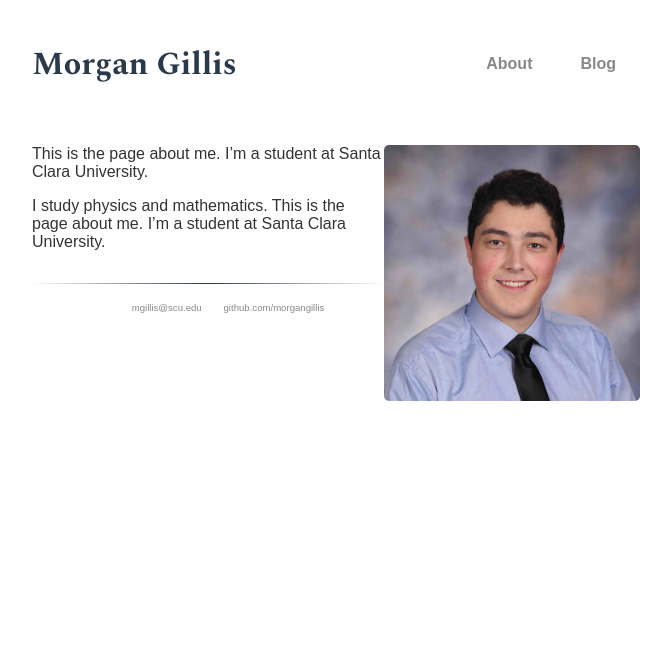
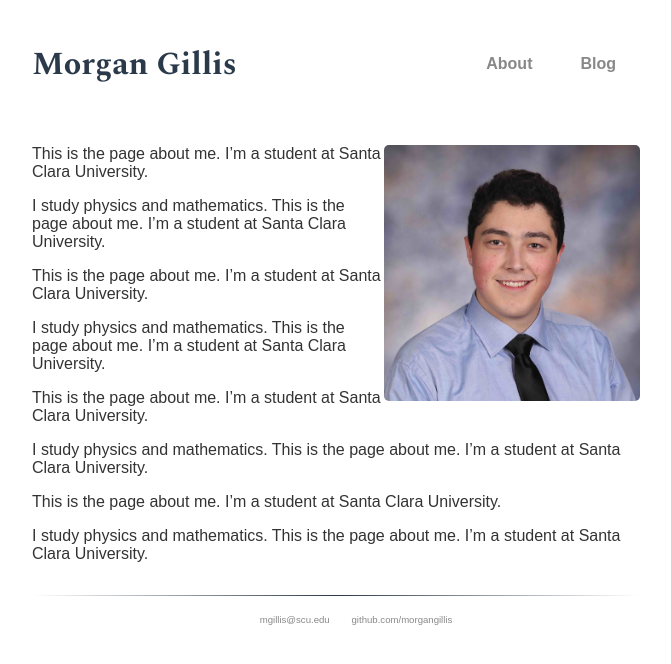
Before and after one commit to morgangillis/morgangillis.github.io, a Jekyll site: the page built from about.md, in a window 1280 px wide. Shown: the top 664 px of the page, without its empty margins (304-975 px from the left). Built offline with Jekyll 4.4.1, drawn with Linux system fonts in a browser that asks for light colours; some web fonts are replaced.

Commit message:
Update about.md

```diff
--- a/about.md
+++ b/about.md
@@ -9,3 +9,15 @@ permalink: /about/
 This is the page about me. I'm a student at Santa Clara University.
 
 I study physics and mathematics. This is the page about me. I'm a student at Santa Clara University.
+
+This is the page about me. I'm a student at Santa Clara University.
+
+I study physics and mathematics. This is the page about me. I'm a student at Santa Clara University.
+
+This is the page about me. I'm a student at Santa Clara University.
+
+I study physics and mathematics. This is the page about me. I'm a student at Santa Clara University.
+
+This is the page about me. I'm a student at Santa Clara University.
+
+I study physics and mathematics. This is the page about me. I'm a student at Santa Clara University.
```
